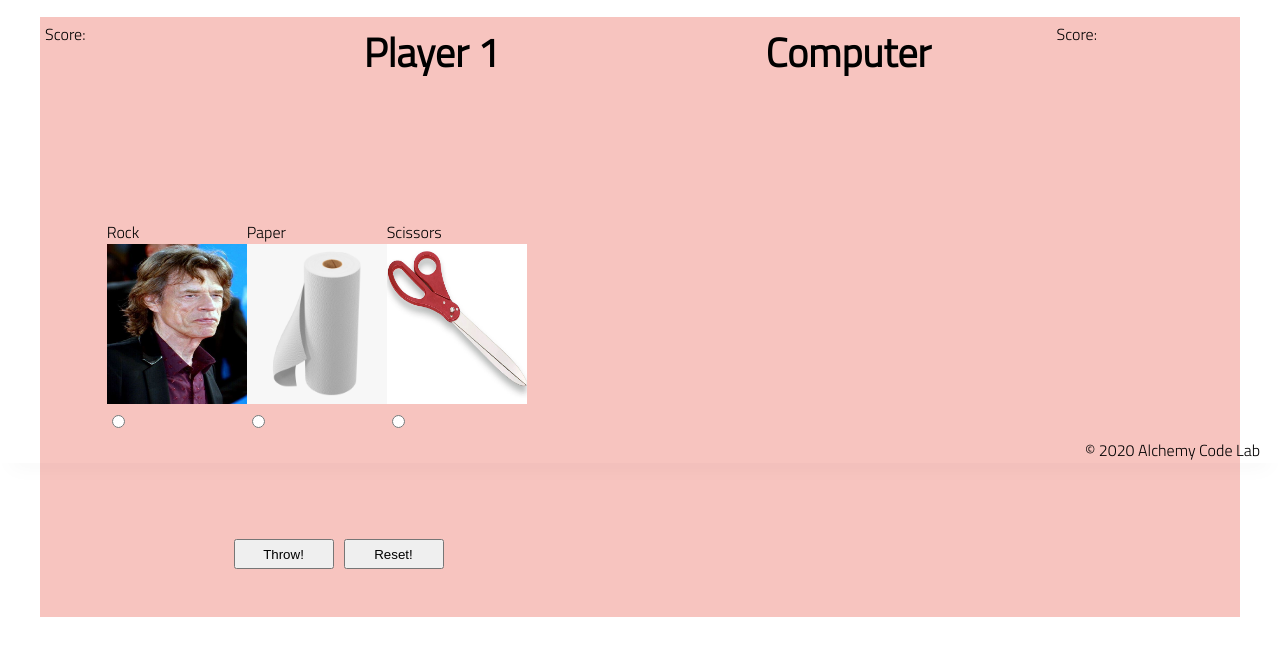
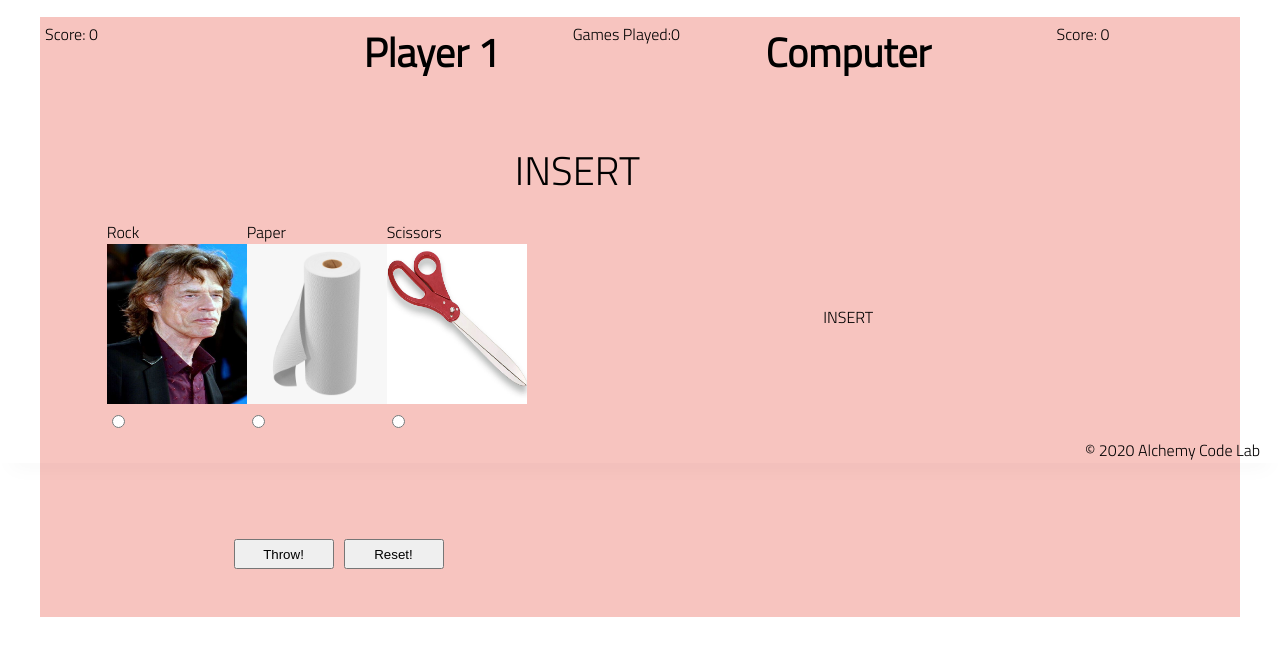
Before and after one commit to Joseph-L-Davis/lab-03-rock-paper-scissors, a plain HTML site: page index.html in a window 1280 px wide. Shown: the part 337-992 px from the top of the page. Drawn offline with Linux system fonts and the light colour scheme.

Commit message:
imported DOM elements

```diff
--- a/app.js
+++ b/app.js
@@ -1,5 +1,32 @@
 // import functions and grab DOM elements
-// import { getRandomThrow } from './utils';
+// Buttons
+const throwButton = document.querySelector('.throw');
+const resetButton = document.querySelector('.reset');
+
+// Other Elements
+const winner = document.querySelector('.win-lose-draw');
+const compThrowEl = document.querySelector('.computer-throw');
+const userPoints = document.querySelector('#user-points');
+const compPoints = document.querySelector('#comp-points');
+const gamesPlayed = document.querySelector('#gamesPlayed')
+
+import { getRandomThrow } from './utils';
+
 // initialize state
+let myPoints = 0;
+let totalPlayed = 0;
 
 // set event listeners to update state and DOM
+throwButton.addEventListener('click', () => {
+  //  Computers throw
+  const randomNum = Math.random();
+  const compThrow = getRandomThrow(randomNum);
+
+  // Users throw
+  const selectedThrow = document.querySelector('input:checked')
+  const userThrow = selectedThrow.value;
+
+
+
+
+}
--- a/index.html
+++ b/index.html
@@ -27,10 +27,6 @@
 
             <div class="battle-box" id="battle-box">
 
-                <div class="user-score" id="user-score"></div>
-
-                <div class="comp-score" id="comp-score"></div>
-
                 <section class="radios" id="radios">
                     <label>
                         Rock
@@ -51,6 +47,12 @@
                     </label>
                 </section>
 
+                <div class="plays" id="plays">Games Played: <span id="gamesPlayed">0</span></div>
+
+                <div class="win-lose-draw" id="win-lose-draw">INSERT</div>
+
+                <div class="computer-throw" id="computer-throw">INSERT</div>
+
                 <section class="buttons" id="buttons">
 
                     <button id="throw" class="throw">Throw!</button>
@@ -58,13 +60,13 @@
                     <button id="reset" class="reset">Reset!</button>
                 </section>
 
-                <div class="user-score" id="user-score">Score: <span></span></div>
+                <div class="user-score" id="user-score">Score: <span id="user-points">0</span></div>
 
                 <div class="player-1">Player 1</div>
 
                 <div class="computer">Computer</div>
 
-                <div class="comp-score" id="comp-score">Score: <span></span></div>
+                <div class="comp-score" id="comp-score">Score: <span id="comp-points">0</span></div>
             </div>
 
 
--- a/styles/home.css
+++ b/styles/home.css
@@ -81,3 +81,32 @@ input img {
   font-weight: bolder;
 
 }
+
+.plays {
+  grid-column-start: 2;
+  grid-column-end: 3;
+  grid-row: 1;
+  display: flex;
+  justify-content: flex-end;
+  position: relative;
+  left: 40px;
+
+}
+
+.win-lose-draw {
+  grid-column-start: 2;
+  grid-column-end: 3;
+  grid-row: 2;
+  display: flex;
+  justify-content: flex-end;
+  font-size: 2.5rem;
+}
+
+.computer-throw {
+  grid-row: 2;
+  grid-column: 3;
+  display: flex;
+  justify-content: center;
+  align-items: center;
+
+}
```
Also changed, not shown: test/utils.test.js (+32 -3 lines), utils.js (+6 -6 lines).
